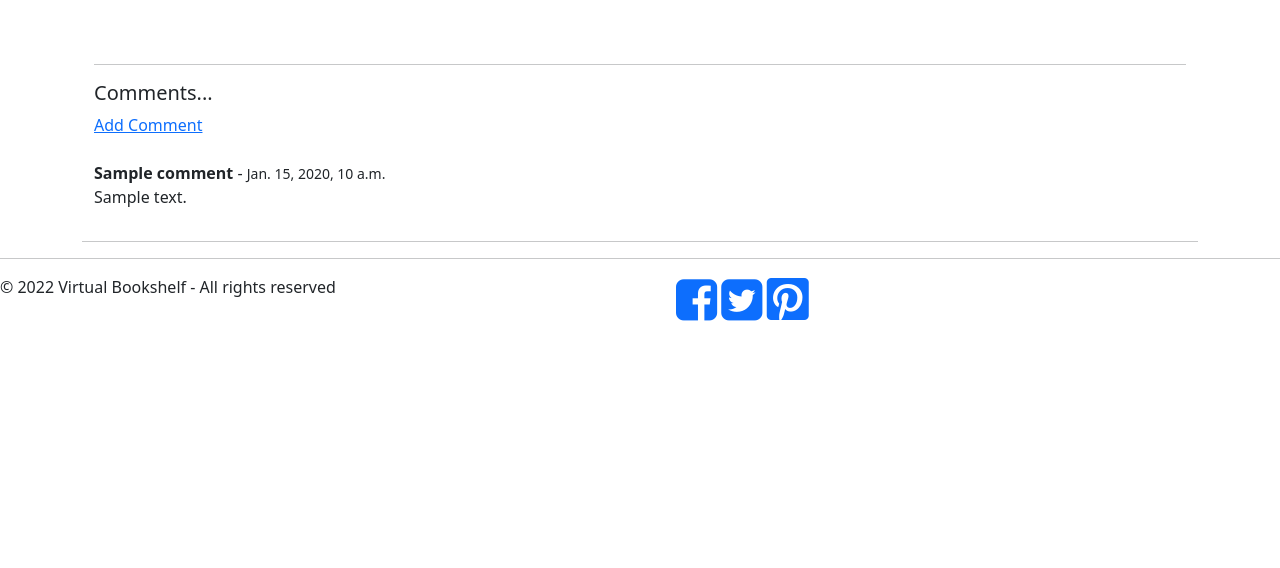
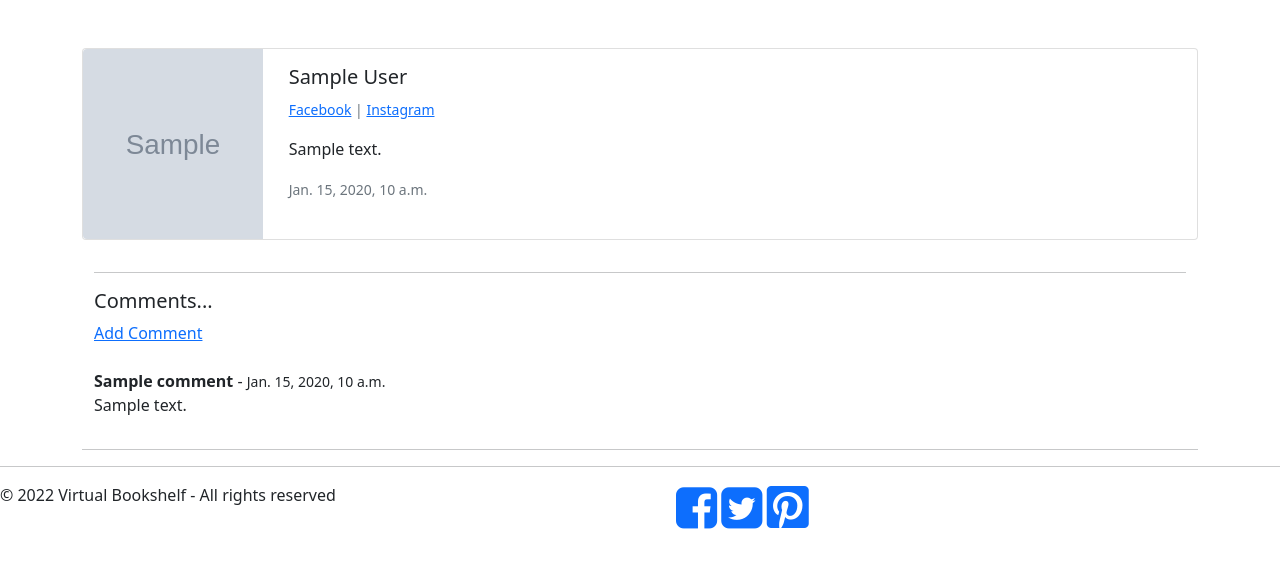
Before and after one commit to biareiam/book_shelf, a Django app: page /article/1 in a window 1280 px wide. Shown: the part 200-768 px from the top of the page. Run offline with Django 3.2, Linux system fonts and the light colour scheme; tables that the repository leaves empty hold one stand-in row (values such as "Sample post"); grey boxes marked "Sample" are stand-in pictures; some libraries are stand-ins or nearby versions.

Commit message:
adding profile to the article details page

```diff
--- a/members/forms.py
+++ b/members/forms.py
@@ -6,7 +6,7 @@ from virtualbookshelf2022.models import Profile
 class ProfilePageForm(forms.ModelForm):
     class Meta:
         model = Profile
-        fields = ('bio','instagram_url', 'facebook_url')
+        fields = ('bio', 'image','instagram_url', 'facebook_url')
         widgets = {
             'bio':forms.Textarea(attrs={'class':'form-control' }),
             #'image':forms.TextInput(attrs={'class':'form-control'}),
--- a/members/templates/registration/edit_profile_page.html
+++ b/members/templates/registration/edit_profile_page.html
@@ -6,9 +6,10 @@
 {% block content %}
 {% if user.is_authenticated %}
 <h1> Edit Profile Page </h1>
-<div class="form-group">
+<form method="POST" enctype="multipart/form-data">
     <form method="POST" enctype="multipart/form-data">
         {% csrf_token %}
+        {{ form.media }}
         {{ form.as_p }}
         <button class="btn btn-secondary">Update Profile Page</button>
     </form>
--- a/templates/article_details.html
+++ b/templates/article_details.html
@@ -40,9 +40,44 @@
         <!--Book Description-->
         <div class="col-md-6">
             <p class="paragraph px-3">{{ post.body | safe }}</p>
-
         </div>
     </div>
+
+
+    <section class="card mb-3">
+        <div class="row">
+            <div class="col-md-2">
+                {% if post.username.profile.image %}
+               <img src="{{ post.username.profile.image.url }}"
+                        class=" rounded-start" alt="profile image" width="180px" height="190px">
+                {% else %}
+                <img src="{% static 'media/profile_default.jpg' %}" class=" rounded-start" alt="profile image"
+                        width="180px" height="190px">
+                {% endif %}
+            </div>
+            <div class="col-md-10">
+                <div class="card-body">
+                    <h5 class="card-title">{{ post.username.first_name }} {{ post.username.last_name }}</h5>
+                    <p class="card-text text-muted"><small>
+                            {% if post.username.profile.facebook_url %}
+                            <a href="{{ post.username.profile.facebook_url }}" target="_blank">Facebook</a> |
+                            {% endif %}
+
+                            {% if post.username.profile.facebook_url %}
+                            <a href="{{ post.username.profile.instagram_url }}" target="_blank">Instagram</a>
+                            {% endif %}
+
+                        </small></p>
+                    <p class="card-text">{{ post.username.profile.bio }} </p>
+                    <p class="card-text"><small class="text-muted">{{  post.created_on }}</small></p>
+                </div>
+            </div>
+        </div>
+    </section>
+
+
+
+
 
 
     <section class="container">
```
